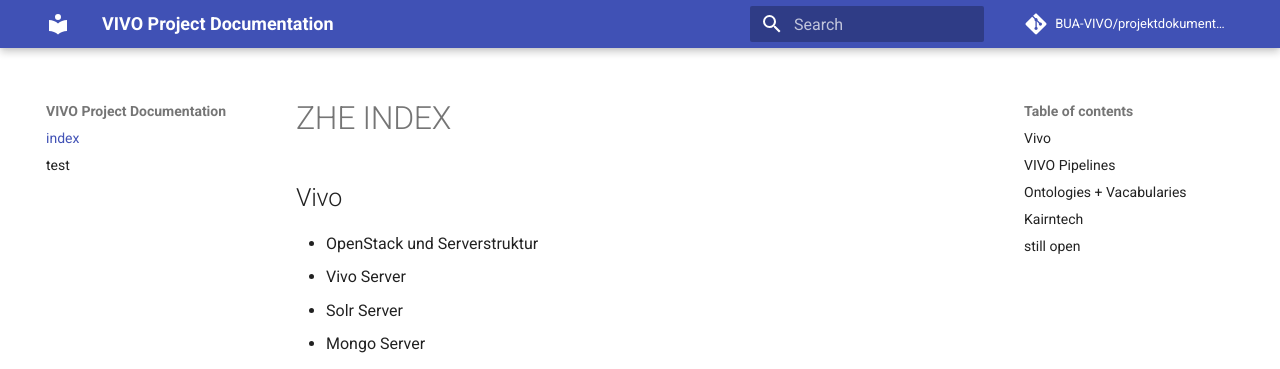
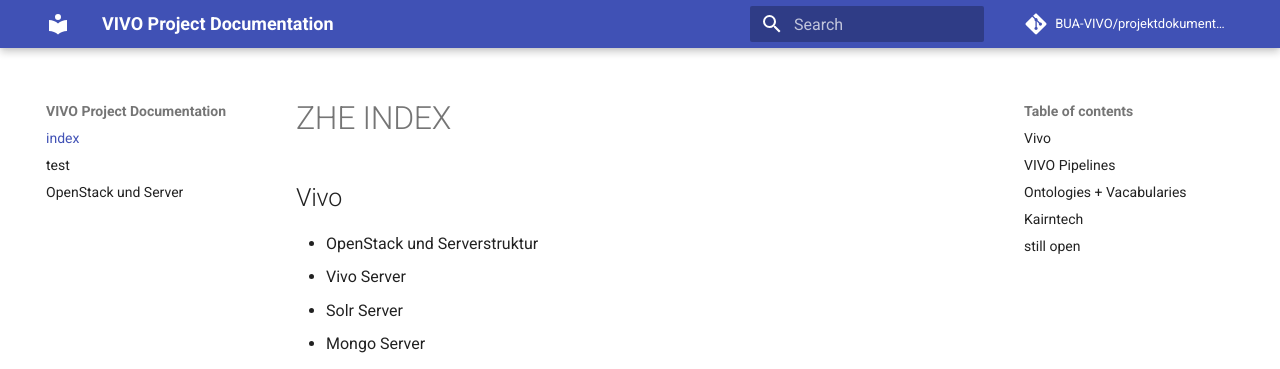
Before and after one commit to Fadalsh/projektdokumentation, an MkDocs documentation site: the page built from docs/index.md, in a window 1280 px wide. Shown: the top 369 px of the page. Built offline with MkDocs 1.6.1 and Material for MkDocs 9.7.7, drawn with Linux system fonts in a browser that asks for light colours; comment, search, counter and statistics services are not loaded.

Commit message:
Update mkdocs.yaml

```diff
--- a/mkdocs.yaml
+++ b/mkdocs.yaml
@@ -7,5 +7,6 @@
 nav:
   - index: index.md
   - test: test.md
+  - OpenStack und Server: OpenStackServer.md
 theme:
   name: material
```
